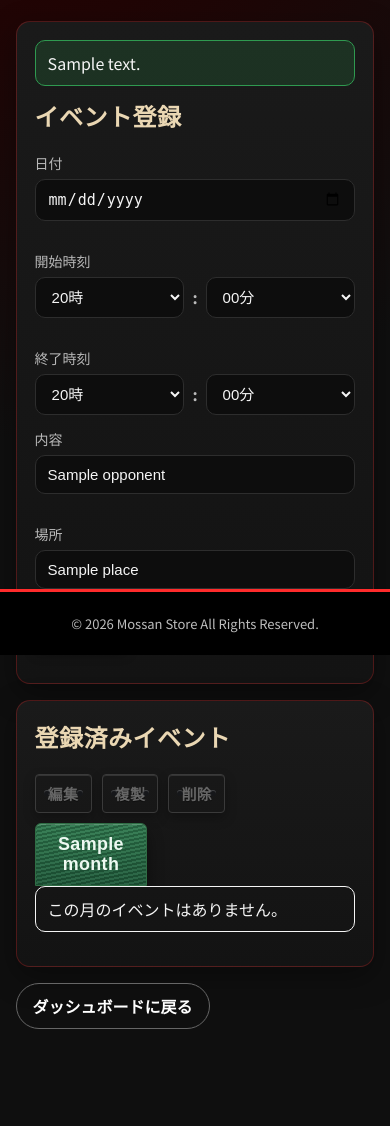
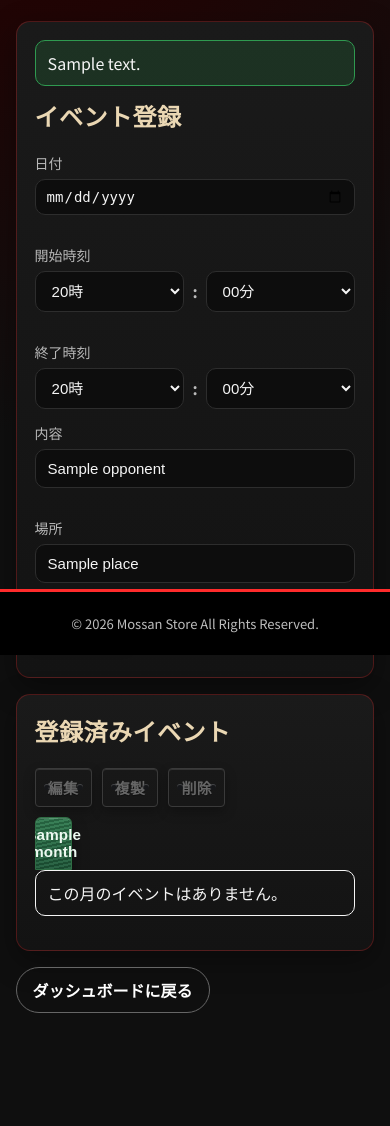
Before and after one commit to ryosuke0612/mossan-store, a Python web app: template templates/admin_team_events.html in a window 390 px wide. Shown: the part 189-1315 px from the top of the page. After the commit the page ends 1202 px from the top, so only its background shows below. Run offline with Jinja, Linux system fonts and the light colour scheme; the template is opened without the code that fills it: most values are stand-ins (such as "Sample title", 1, 10 or a date in 2020); some web fonts are replaced.

Commit message:
codex  管理者イベント管理画面のスマホ表示崩れを修正

```diff
--- a/templates/admin_team_events.html
+++ b/templates/admin_team_events.html
@@ -167,12 +167,18 @@
   gap: 8px;
   align-items: center;
 }
+.grid-3 > .field,
+.grid-2 > .field {
+  min-width: 0;
+}
 .time-split-sep {
   color: #bbb;
   font-weight: 700;
 }
 .js-date-picker {
   color-scheme: dark;
+  width: 100%;
+  min-width: 0;
 }
 .js-date-picker::-webkit-calendar-picker-indicator {
   filter: invert(1) brightness(1.2);
@@ -296,6 +302,26 @@
       rgba(0, 0, 0, 0.08) 3px 6px
     ),
     linear-gradient(180deg, #b12b4b 0%, #7b1e35 100%);
+}
+@media (max-width: 640px) {
+  .js-date-picker {
+    font-size: 14px;
+    padding: 8px 10px;
+  }
+  .month-tabs {
+    width: 100%;
+    max-width: 100%;
+    --month-tab-gap: 6px;
+    --month-tab-width: calc((100% - (var(--month-tab-gap) * 2)) / 3);
+  }
+  .month-tab {
+    width: var(--month-tab-width);
+    min-width: var(--month-tab-width);
+    max-width: var(--month-tab-width);
+    padding: 9px 8px;
+    font-size: 0.95rem;
+    letter-spacing: 0.01em;
+  }
 }
 </style>
 {% endblock %}
```
